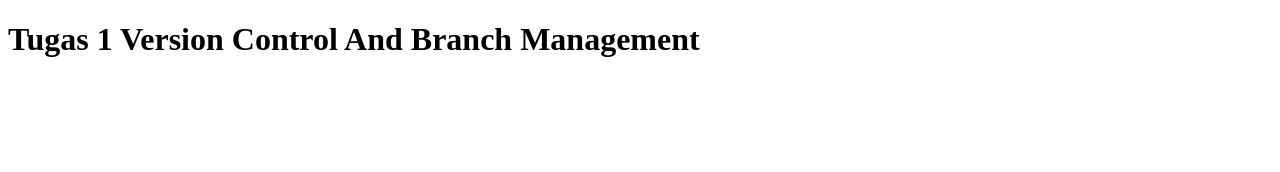
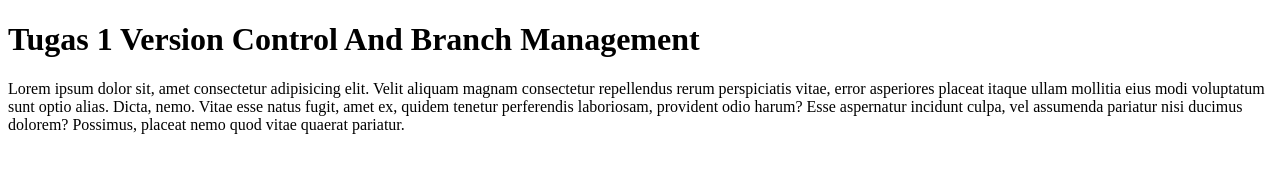
Before and after one commit to robuch/Tugas1, a plain HTML site: page index.html in a window 1280 px wide. Drawn offline with Linux system fonts and the light colour scheme.

Commit message:
penambahan tag p

```diff
--- a/index.html
+++ b/index.html
@@ -10,6 +10,8 @@
 
 <body>
     <h1>Tugas 1 Version Control And Branch Management</h1>
+    <p>Lorem ipsum dolor sit, amet consectetur adipisicing elit. Velit aliquam magnam consectetur repellendus rerum perspiciatis vitae, error asperiores placeat itaque ullam mollitia eius modi voluptatum sunt optio alias. Dicta, nemo. Vitae esse natus fugit,
+        amet ex, quidem tenetur perferendis laboriosam, provident odio harum? Esse aspernatur incidunt culpa, vel assumenda pariatur nisi ducimus dolorem? Possimus, placeat nemo quod vitae quaerat pariatur.</p>
 </body>
 
 </html>
```
